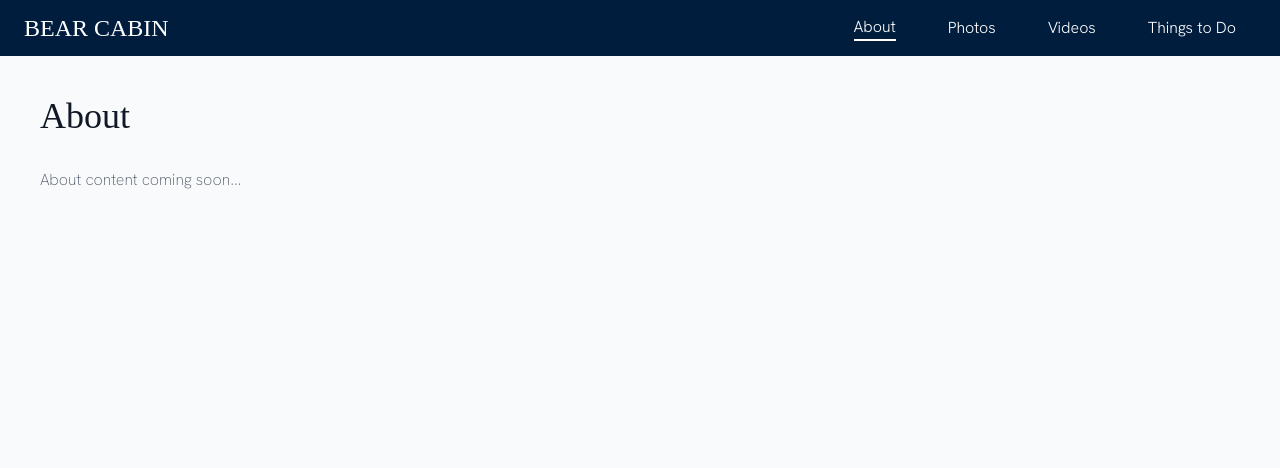
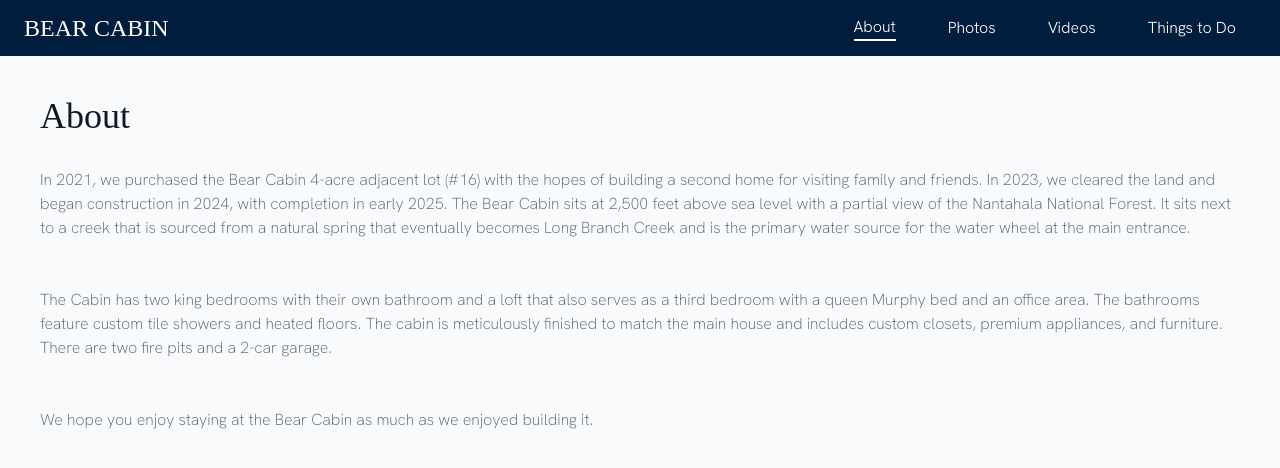
Before and after one commit to myavonbehren/bear-cabin, a Next.js app: page /about in a window 1280 px wide. Shown: the top 468 px of the page. Built offline with nearby package versions, Linux system fonts and the light colour scheme; a web font is replaced by a local one.

Commit message:
Add detailed description of Bear Cabin to About page

```diff
--- a/pages/about/index.tsx
+++ b/pages/about/index.tsx
@@ -1,5 +1,14 @@
 import type { NextPage } from "next";
 import Head from "next/head";
+
+const aboutText =
+`
+In 2021, we purchased the Bear Cabin 4-acre adjacent lot (#16) with the hopes of building a second home for visiting family and friends. In 2023, we cleared the land and began construction in 2024, with completion in early 2025. The Bear Cabin sits at 2,500 feet above sea level with a partial view of the Nantahala National Forest. It sits next to a creek that is sourced from a natural spring that eventually becomes Long Branch Creek and is the primary water source for the water wheel at the main entrance.
+\n
+The Cabin has two king bedrooms with their own bathroom and a loft that also serves as a third bedroom with a queen Murphy bed and an office area. The bathrooms feature custom tile showers and heated floors. The cabin is meticulously finished to match the main house and includes custom closets, premium appliances, and furniture. There are two fire pits and a 2-car garage.
+\n
+We hope you enjoy staying at the Bear Cabin as much as we enjoyed building it.
+`
 
 const About: NextPage = () => {
   return (
@@ -10,9 +19,14 @@
       </Head>
       <main className="mx-auto max-w-[1960px] p-4 md:p-10">
         <div className="text-left">
-          <h1 className="text-4xl font-thin text-gray-900 mb-8">About</h1>
+          <h1 className="text-4xl font-thin text-gray-900 mb-2">About</h1>
           <p className="text-gray-600">
-            About content coming soon...
+            {aboutText.split('\n').map((line, index) => (
+              <span key={index}>
+                {line}
+                <br />
+              </span>
+            ))}
           </p>
         </div>
       </main>
```
